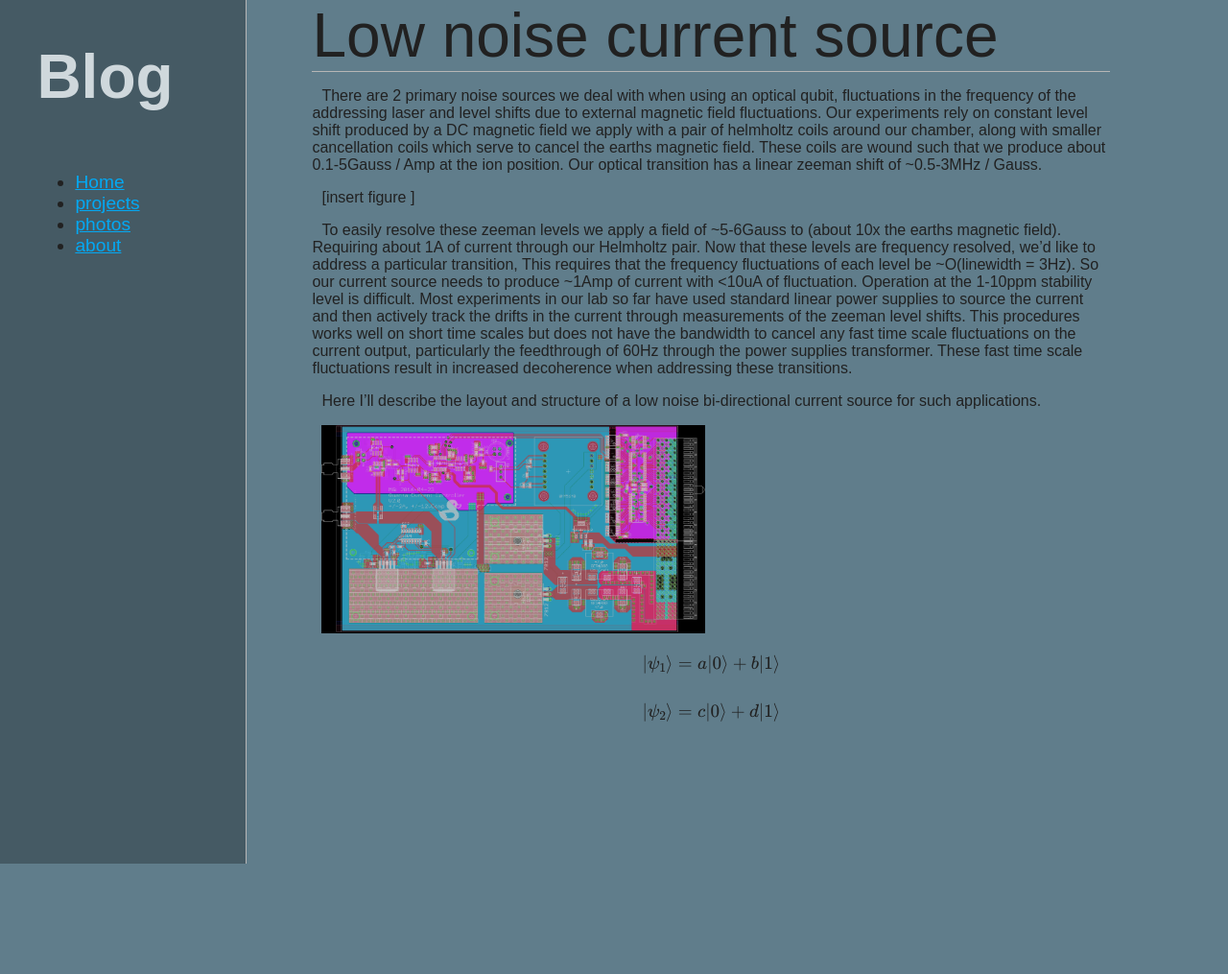
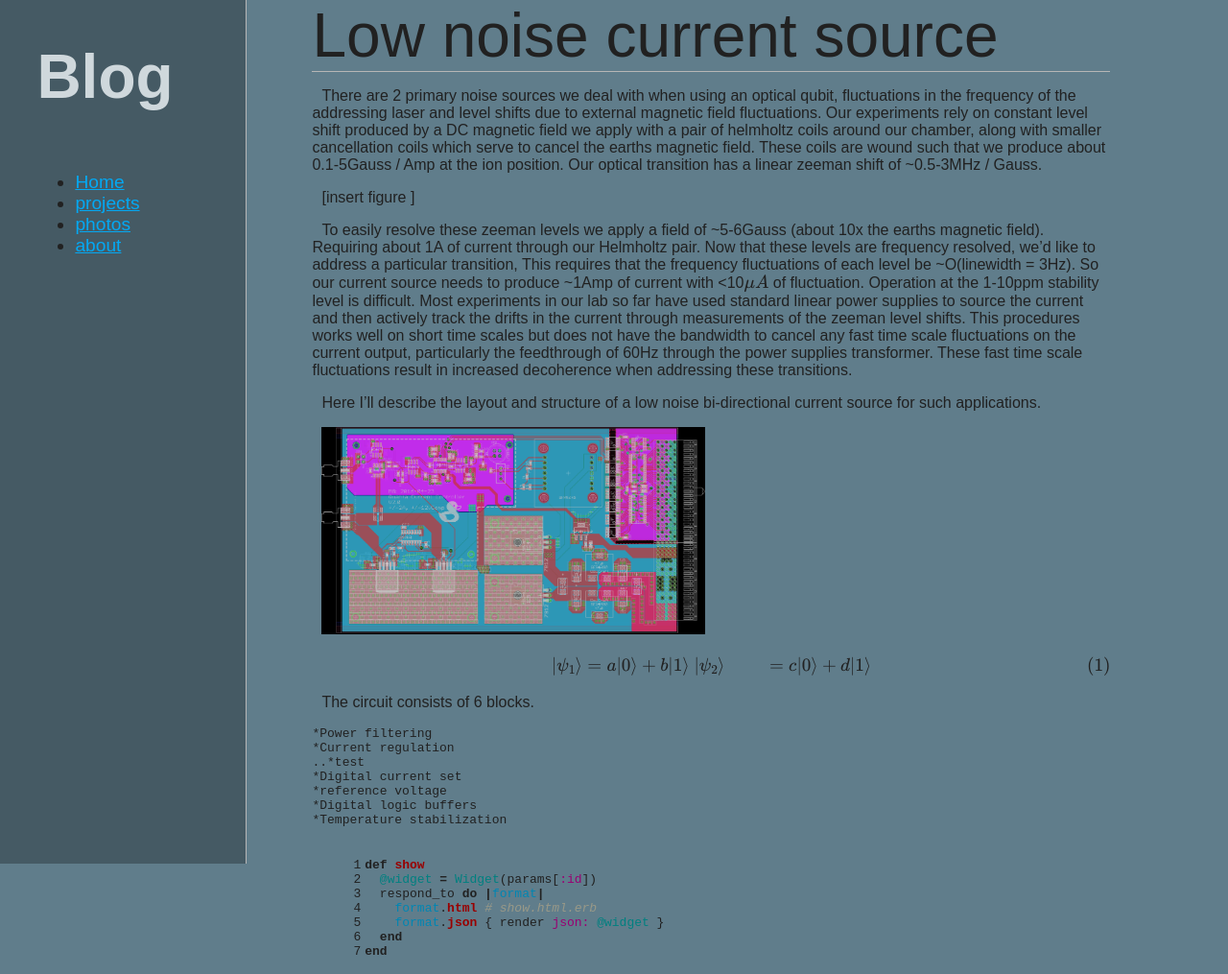
Before and after one commit to m-gutierrez/m-gutierrez.github.io, a Jekyll site: the page built from _posts/2016-04-16-Low-noise-current-source.md, in a window 1280 px wide. Shown: the whole page at 96% size. Built offline with Jekyll 4.4.1, drawn with Linux system fonts in a browser that asks for light colours; formulas are drawn with MathJax 3; before the commit the page ends 900 px from its top, so only the background shows below that.

```diff
--- a/_posts/2016-04-16-Low-noise-current-source.md
+++ b/_posts/2016-04-16-Low-noise-current-source.md
@@ -14,7 +13,7 @@ There are 2 primary noise sources we deal with when using an optical qubit, fluc
 
 [insert figure ]
 
-To easily resolve these zeeman levels we apply a field of ~5-6Gauss to (about 10x the earths magnetic field). Requiring about 1A of current through our Helmholtz pair. Now that these levels are frequency resolved, we'd like to address a particular transition, This requires that the frequency fluctuations of each level be ~O(linewidth = 3Hz). So our current source needs to produce ~1Amp of current with <10uA of fluctuation. Operation at the 1-10ppm stability level is difficult. Most experiments in our lab so far have used standard linear power supplies to source the current and then actively track the drifts in the current through measurements of the zeeman level shifts. This procedures works well on short time scales but does not have the bandwidth to cancel any fast time scale fluctuations on the current output, particularly the feedthrough of 60Hz through the power supplies transformer. These fast time scale fluctuations result in increased decoherence when addressing these transitions.
+To easily resolve these zeeman levels we apply a field of ~5-6Gauss (about 10x the earths magnetic field). Requiring about 1A of current through our Helmholtz pair. Now that these levels are frequency resolved, we'd like to address a particular transition, This requires that the frequency fluctuations of each level be ~O(linewidth = 3Hz). So our current source needs to produce ~1Amp of current with <10$$\mu A$$ of fluctuation. Operation at the 1-10ppm stability level is difficult. Most experiments in our lab so far have used standard linear power supplies to source the current and then actively track the drifts in the current through measurements of the zeeman level shifts. This procedures works well on short time scales but does not have the bandwidth to cancel any fast time scale fluctuations on the current output, particularly the feedthrough of 60Hz through the power supplies transformer. These fast time scale fluctuations result in increased decoherence when addressing these transitions.
 
 Here I'll describe the layout and structure of a low noise bi-directional current source for such applications.
 
@@ -22,9 +21,33 @@ Here I'll describe the layout and structure of a low noise bi-directional curren
 <img src="{{image_link}}QuCCBRD.png" width="400px"/>
 </a>
 
-$$
+
   \begin{align}
-    |\psi_1\rangle &= a|0\rangle + b|1\rangle \\\\
+    |\psi_1\rangle &= a|0\rangle + b|1\rangle \\\
     |\psi_2\rangle &= c|0\rangle + d|1\rangle
   \end{align}
-$$
+
+
+The circuit consists of 6 blocks.
+
+
+
+	*Power filtering
+	*Current regulation
+	..*test
+	*Digital current set
+	*reference voltage
+	*Digital logic buffers
+	*Temperature stabilization
+
+
+
+{% highlight ruby linenos %}
+def show
+  @widget = Widget(params[:id])
+  respond_to do |format|
+    format.html # show.html.erb
+    format.json { render json: @widget }
+  end
+end
+{% endhighlight %}
```
Also changed, not shown: other parts of _posts/2016-04-16-Low-noise-current-source.md (+0 -1 lines), _layouts/blog.html (+12 -1 lines), 3 other files.
